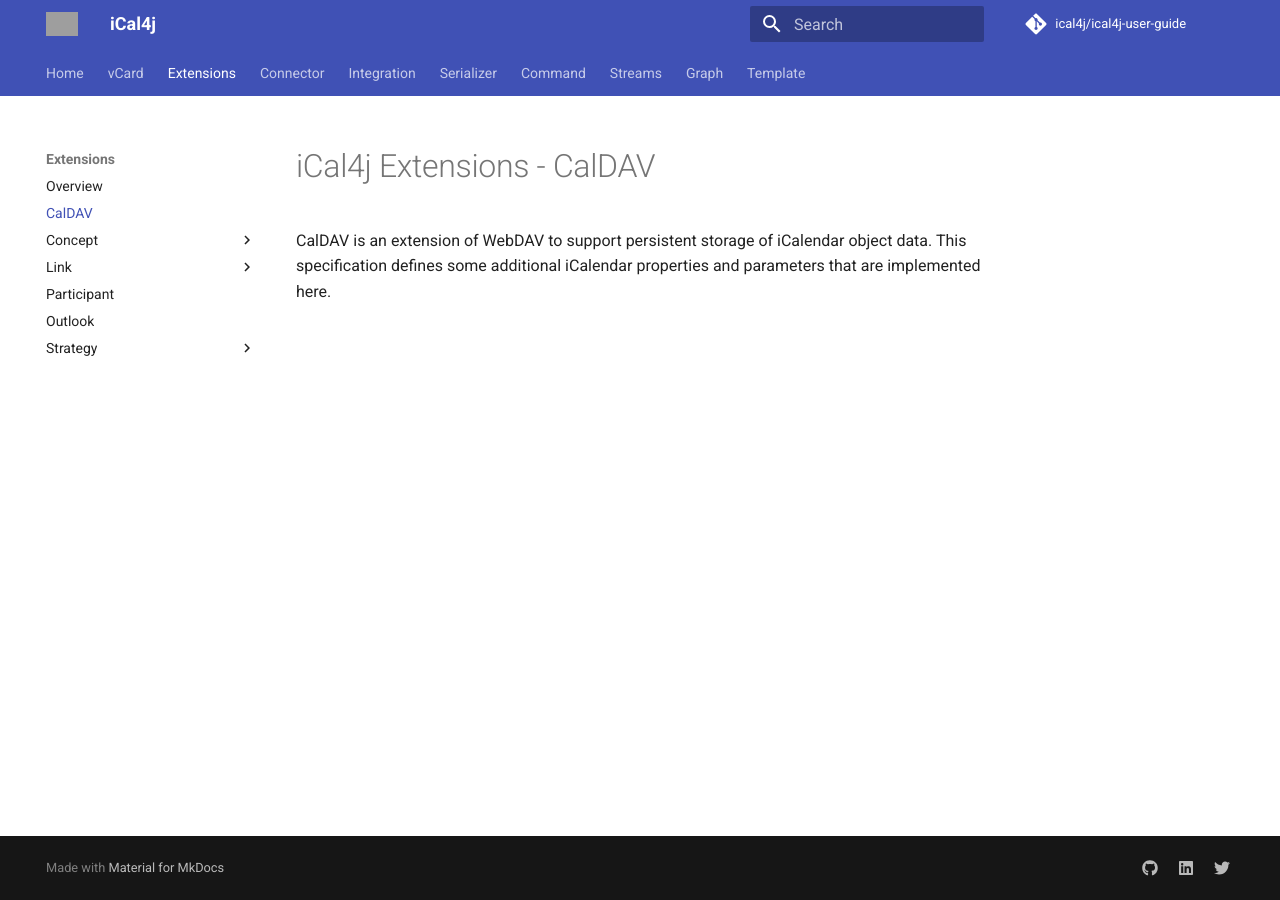
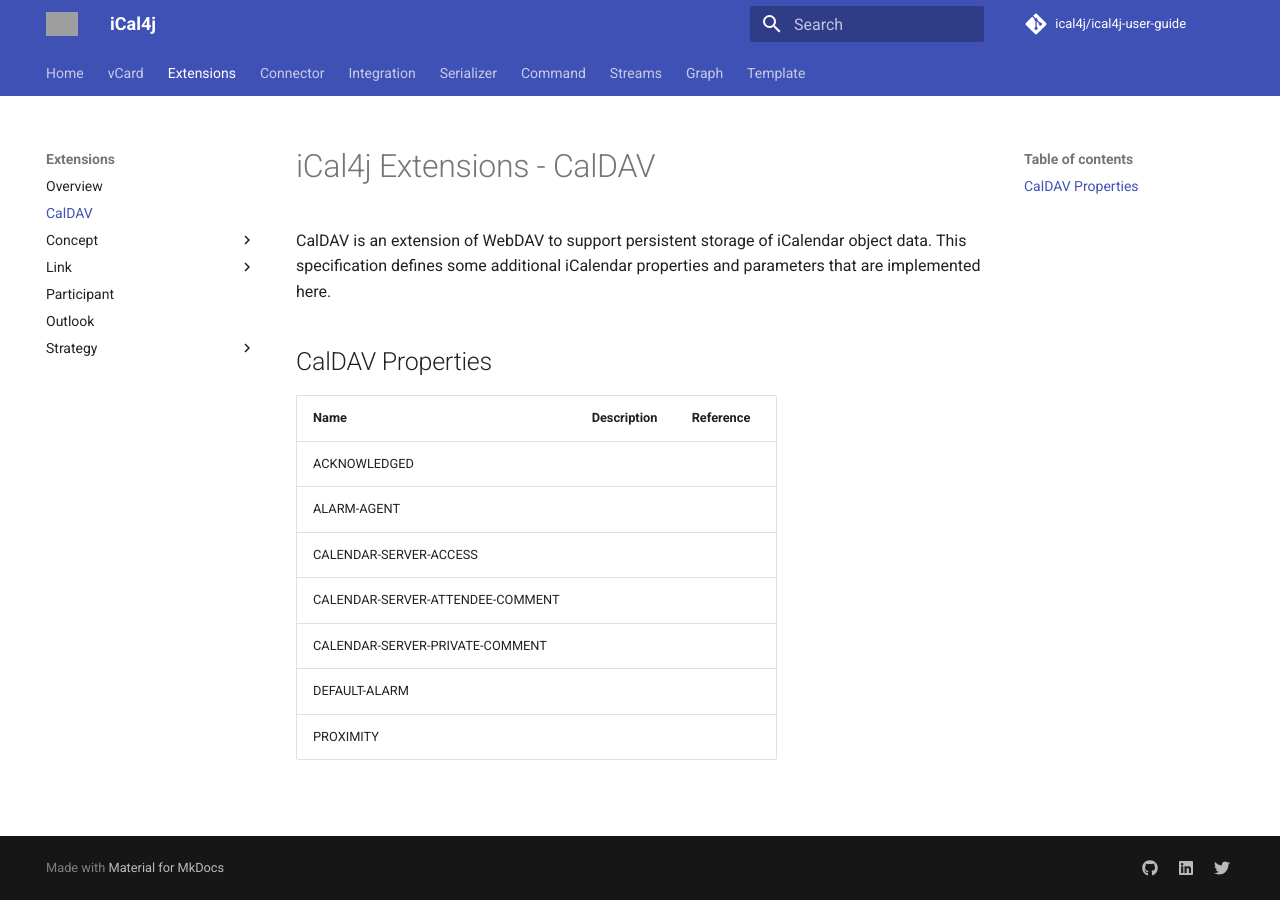
Before and after one commit to ical4j/ical4j-user-guide, an MkDocs documentation site: the page built from docs/extensions/caldav.md, in a window 1280 px wide. Built offline with MkDocs 1.6.1 and Material for MkDocs 9.7.7, drawn with Linux system fonts in a browser that asks for light colours; comment, search, counter and statistics services are not loaded; grey boxes are pictures that could not be loaded.

Commit message:
Update caldav.md

```diff
--- a/docs/extensions/caldav.md
+++ b/docs/extensions/caldav.md
@@ -2,3 +2,15 @@
 
 CalDAV is an extension of WebDAV to support persistent storage of iCalendar object data. This specification
 defines some additional iCalendar properties and parameters that are implemented here.
+
+## CalDAV Properties
+
+| Name | Description | Reference |
+|------|-------------|-----------|
+| ACKNOWLEDGED |||
+| ALARM-AGENT |||
+| CALENDAR-SERVER-ACCESS |||
+| CALENDAR-SERVER-ATTENDEE-COMMENT |||
+| CALENDAR-SERVER-PRIVATE-COMMENT |||
+| DEFAULT-ALARM |||
+| PROXIMITY |||
```
